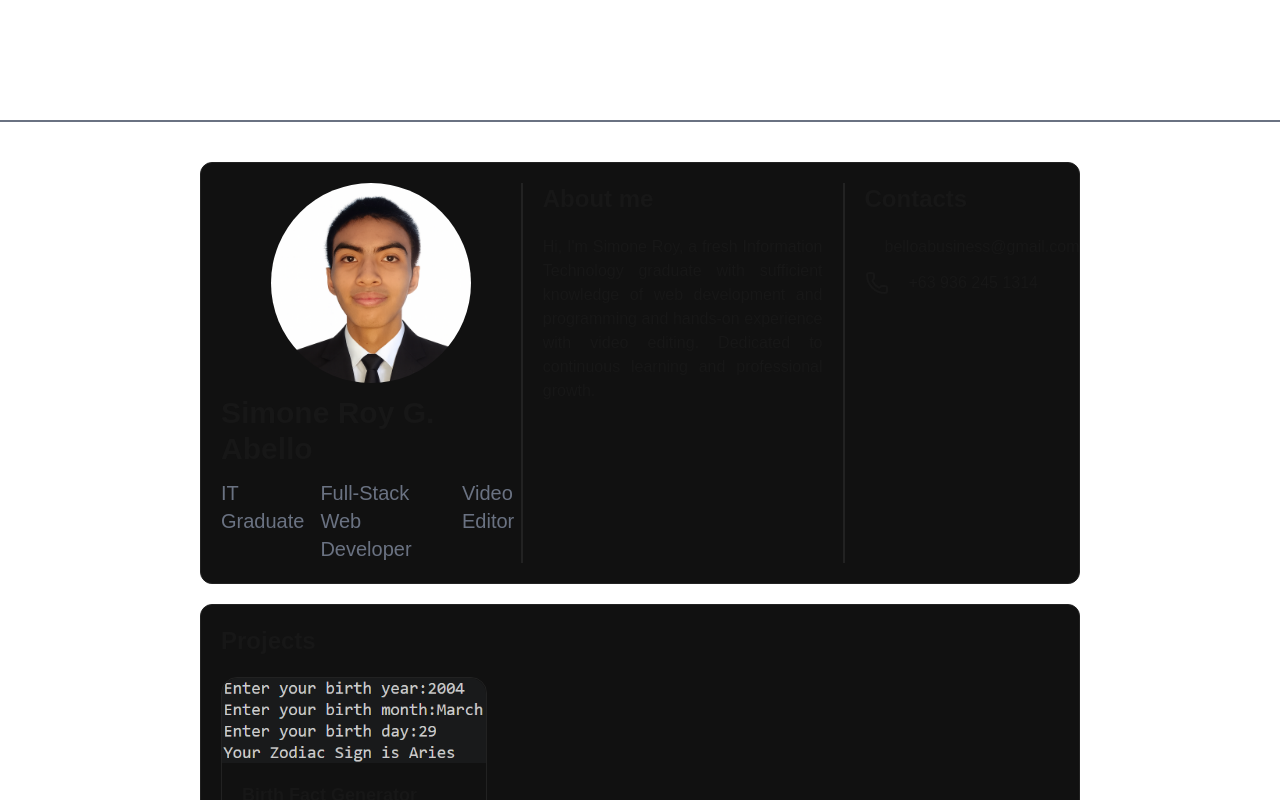
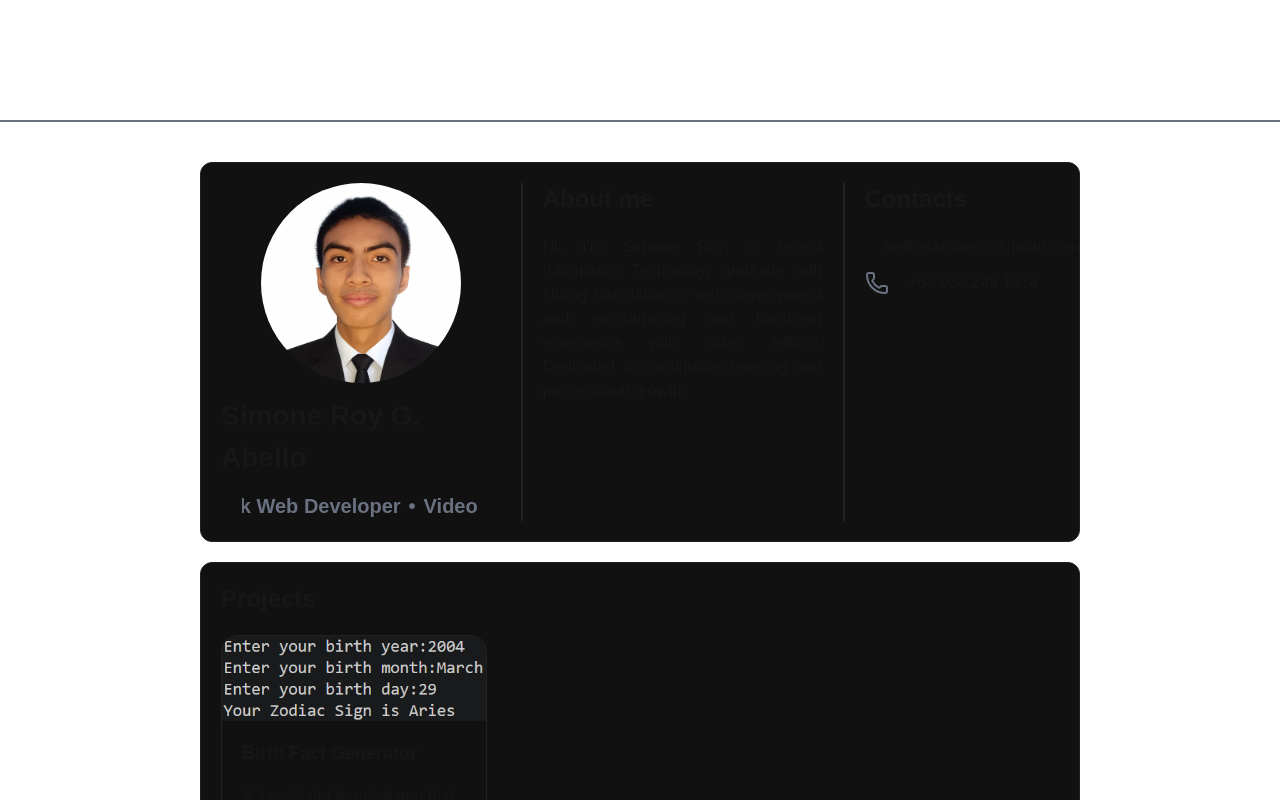
Before and after one commit to SimC0de/My-Portfolio, a Next.js app: page / in a window 1280 px wide. Shown: the top 800 px of the page. Built offline with nearby package versions, Linux system fonts and the light colour scheme.

Commit message:
Used a marquee on titles

```diff
--- a/package.json
+++ b/package.json
@@ -12,7 +12,8 @@
     "lucide-react": "^1.26.0",
     "next": "16.2.11",
     "react": "19.2.4",
-    "react-dom": "19.2.4"
+    "react-dom": "19.2.4",
+    "react-fast-marquee": "^1.6.5"
   },
   "devDependencies": {
     "@tailwindcss/postcss": "^4",
--- a/src/app/components/certificate/CertCard.jsx
+++ b/src/app/components/certificate/CertCard.jsx
@@ -48,7 +48,7 @@ export default function CertCard({ cert }) {
               width={800}
               height={1}
                           alt={selectedCert.alt}
-                          className="w-auto h-[100%]"
+                          className="w-auto h-[full]"
             />
           </div>
           <div className="fixed top-5 right-5 flex items-center justify-center">
--- a/src/app/components/profile/Profile.jsx
+++ b/src/app/components/profile/Profile.jsx
@@ -1,10 +1,11 @@
 import Image from "next/image";
 import { Mail, Phone } from "lucide-react";
+import Marquee from "react-fast-marquee";
 
 export default function Profile() {
   return (
     <div className="col-span-3 grid grid-cols-8 gap-5 border border-[#222222] rounded-xl bg-[#111111] p-5">
-      <div className="col-span-3 flex flex-col gap-3 items-center border-r-2 border-[#222]">
+      <div className="col-span-3 flex flex-col gap-3 items-center border-r-2 border-[#222] pr-5">
         <Image
           alt="profile_picture"
           src="/profile_picture.png"
@@ -12,18 +13,24 @@ export default function Profile() {
           height="200"
           className="rounded-[50%]"
         />
-        <h1 className="text-3xl font-bold">Simone Roy G. Abello</h1>
-        <ul className="flex text-xl text-gray-500 gap-4">
-          <li className="">IT Graduate</li>
-          <li className="">Full-Stack Web Developer</li>
-          <li className="">Video Editor</li>
-        </ul>
+        <h1 className="text-[28px] font-bold">Simone Roy G. Abello</h1>
+        <Marquee speed={40} style={{width: '85%'}}>
+          <ul className="flex text-[20px] font-bold text-gray-500 gap-2">
+            <li></li>
+            <li className="">IT Graduate</li>
+            <li>•</li>
+            <li className="">Full-Stack Web Developer</li>
+            <li>•</li>
+            <li className="">Video Editor</li>
+            <li>•</li>
+          </ul>
+        </Marquee>
       </div>
       <div className="flex flex-col col-span-3 border-r-2 border-[#222] gap-5">
         <h1 className="section-title ">About me</h1>
         <p className="text-justify pr-5">
-          Hi, I&apos;m Simone Roy, a fresh Information Technology graduate with
-          sufficient knowledge of web development and programming and hands-on
+          Hi, I&apos;m Simone Roy, a recent Information Technology graduate with
+          strong foundation in web development and programming and hands-on
           experience with video editing. Dedicated to continuous learning and
           professional growth.
         </p>
@@ -31,8 +38,14 @@ export default function Profile() {
       <div className="flex flex-col gap-5 col-span-2">
         <h1 className="section-title">Contacts</h1>
         <ul className="flex flex-col gap-3">
-          <li className="flex gap-5"><Mail />belloabusiness@gmail.com</li>
-          <li className="flex gap-5"><Phone />+63 936 245 1314</li>
+          <li className="flex gap-5">
+            <Mail className="text-gray-500" />
+            belloabusiness@gmail.com
+          </li>
+          <li className="flex gap-5">
+            <Phone className="text-gray-500" />
+            +63 936 245 1314
+          </li>
         </ul>
       </div>
     </div>
```
Also changed, not shown: 1 other file (tests, documents, lock files or other folders).
